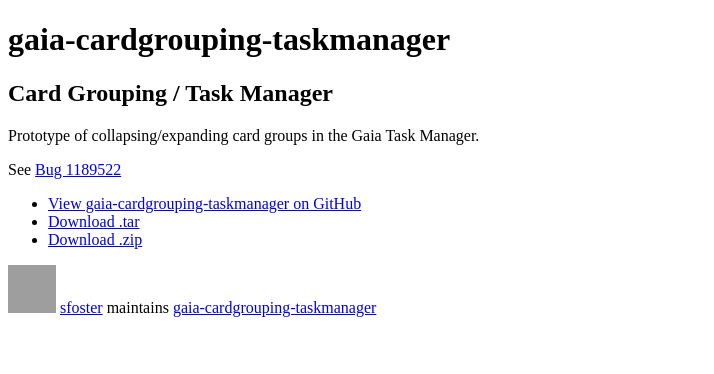
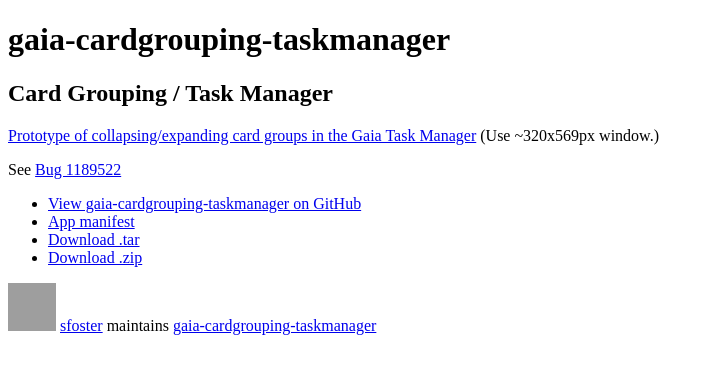
Before and after one commit to sfoster/gaia-cardgrouping-taskmanager, a plain HTML site: page index.html in a window 1280 px wide. Shown: the whole page, without its empty margins (0-714 px from the left). Drawn offline with Linux system fonts and the light colour scheme; grey boxes are pictures that could not be loaded.

Commit message:
Add link to prototype/entry page for app

```diff
--- a/index.html
+++ b/index.html
@@ -18,11 +18,12 @@
       <article class="markdown-body">
         <h1>Card Grouping / Task Manager</h1>
 
-        <p>Prototype of collapsing/expanding card groups in the Gaia Task Manager.</p>
+        <p><a href="./cardgroup.html">Prototype of collapsing/expanding card groups in the Gaia Task Manager</a> (Use ~320x569px window.)</p>
         <p>See <a href="https://bugzilla.mozilla.org/show_bug.cgi?id=1189522">Bug 1189522</a></p>
 
         <ul>
           <li><a href="https://github.com/sfoster/gaia-cardgrouping-taskmanager" class="code">View gaia-cardgrouping-taskmanager on GitHub</a></li>
+          <li><a href="http://sfoster.github.io/gaia-cardgrouping-taskmanager/manifest.webapp" class="code">App manifest</a></li>
           <li><a href="https://github.com/sfoster/gaia-cardgrouping-taskmanager/tarball/gh-pages" class="download-button tar"><span>Download .tar</span></a></li>
           <li><a href="https://github.com/sfoster/gaia-cardgrouping-taskmanager/zipball/gh-pages" class="download-button zip"><span>Download .zip</span></a></li>
         </ul>
```
